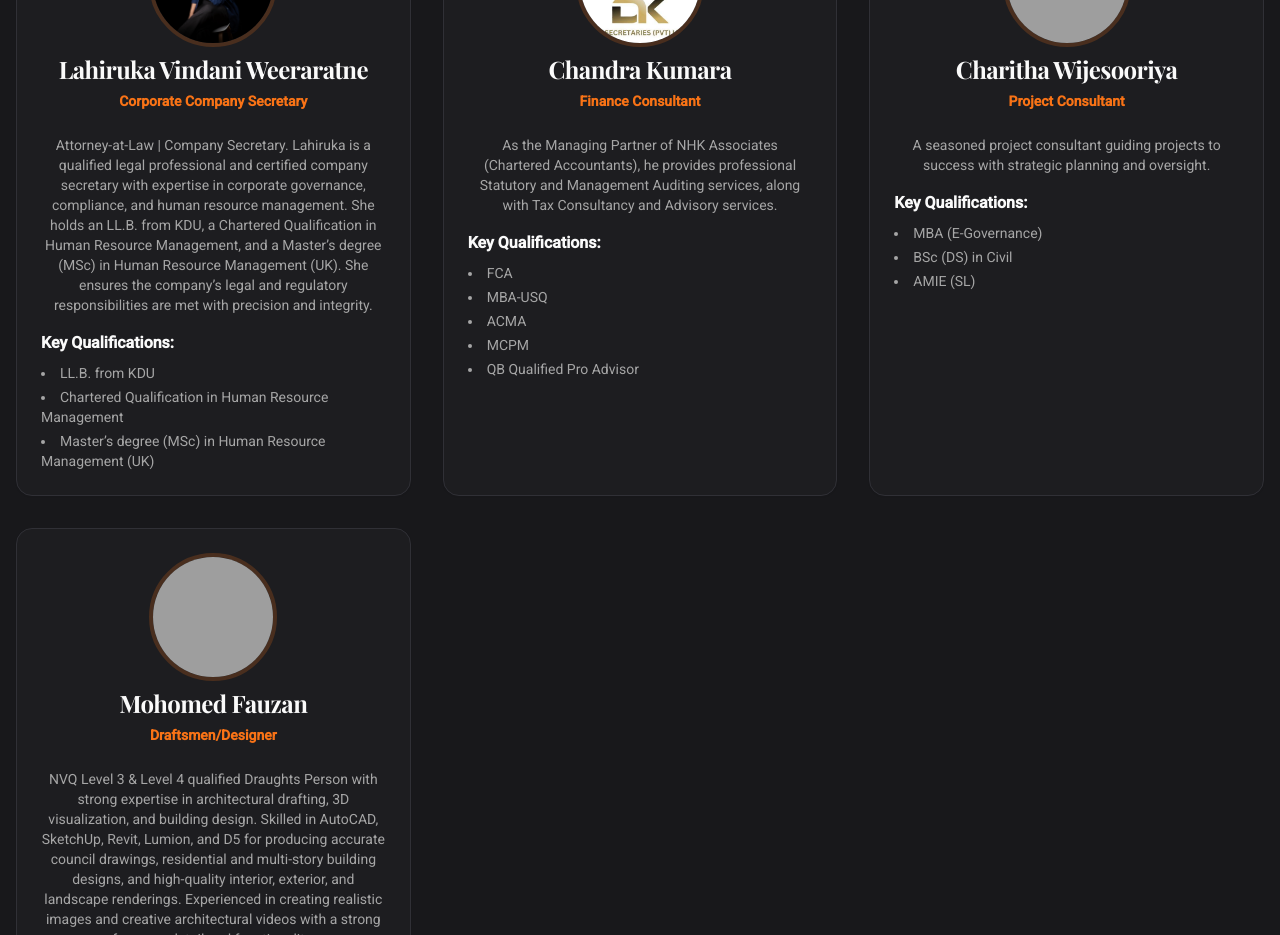
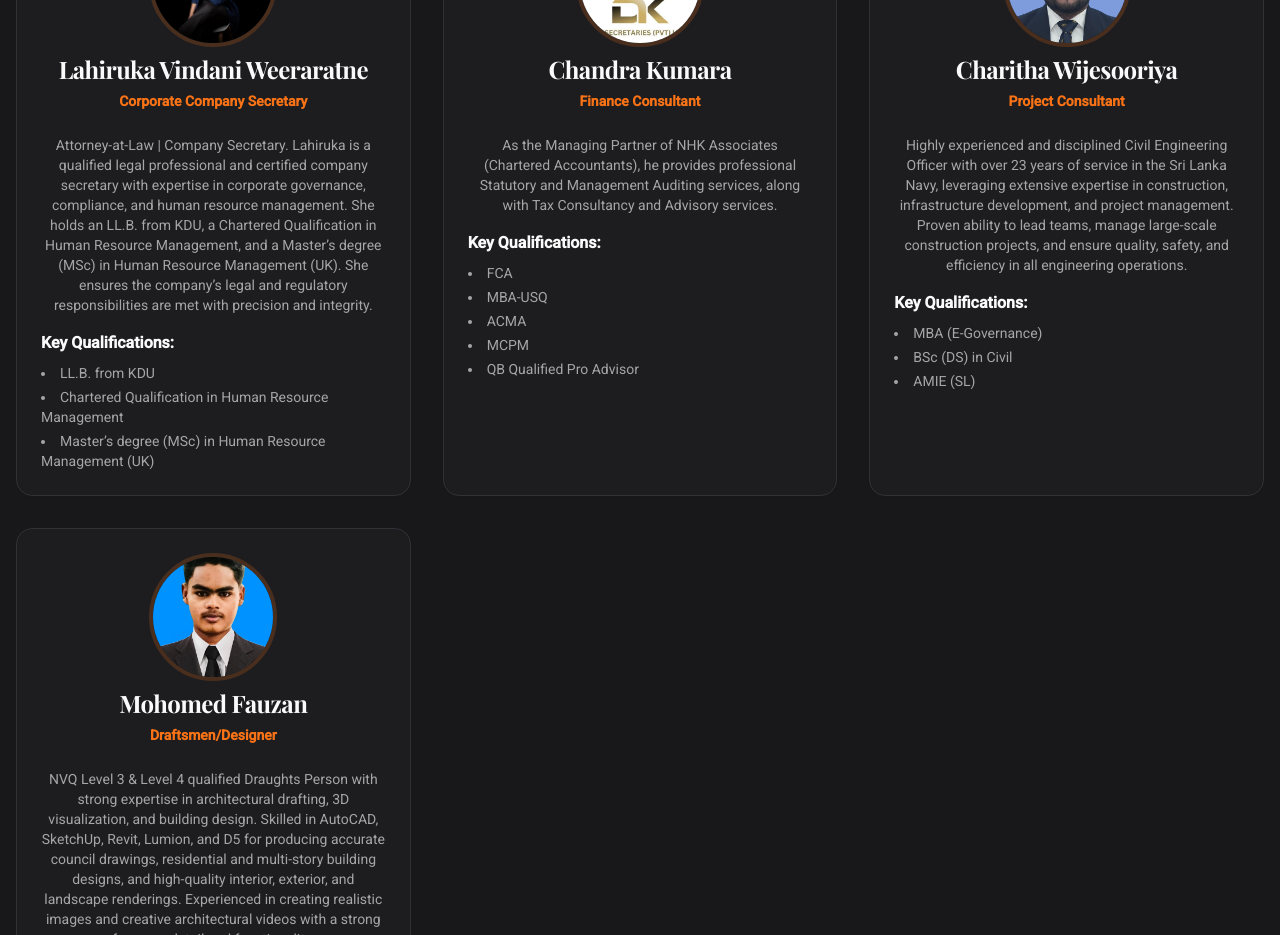
Before and after one commit to DARK-V-98/bigcostan, a Next.js app: page /company-professionals in a window 1280 px wide. Shown: the part 1020-1955 px from the top of the page. Built offline with nearby package versions, Linux system fonts and the light colour scheme; no server answers; the database is empty; grey boxes are pictures that could not be loaded.

Commit message:
also for charitha wijesooriya add this too Highly experienced and discip

```diff
--- a/src/app/company-professionals/page.tsx
+++ b/src/app/company-professionals/page.tsx
@@ -80,7 +80,7 @@ const professionals = [
         name: 'Charitha Wijesooriya',
         title: 'Project Consultant',
         icon: <HardHat className="h-10 w-10 text-primary" />,
-        description: "A seasoned project consultant guiding projects to success with strategic planning and oversight.",
+        description: "Highly experienced and disciplined Civil Engineering Officer with over 23 years of service in the Sri Lanka Navy, leveraging extensive expertise in construction, infrastructure development, and project management. Proven ability to lead teams, manage large-scale construction projects, and ensure quality, safety, and efficiency in all engineering operations.",
         qualifications: [
             "MBA (E-Governance)",
             "BSc (DS) in Civil",
```
Also changed, not shown: public/cw.png (added), public/mf.png (added).
